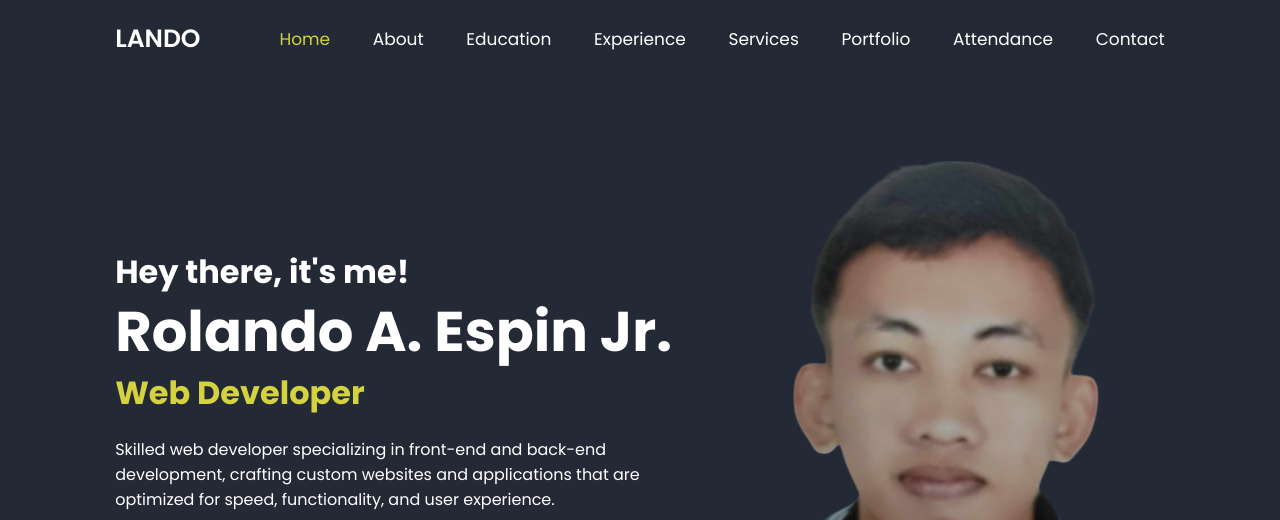
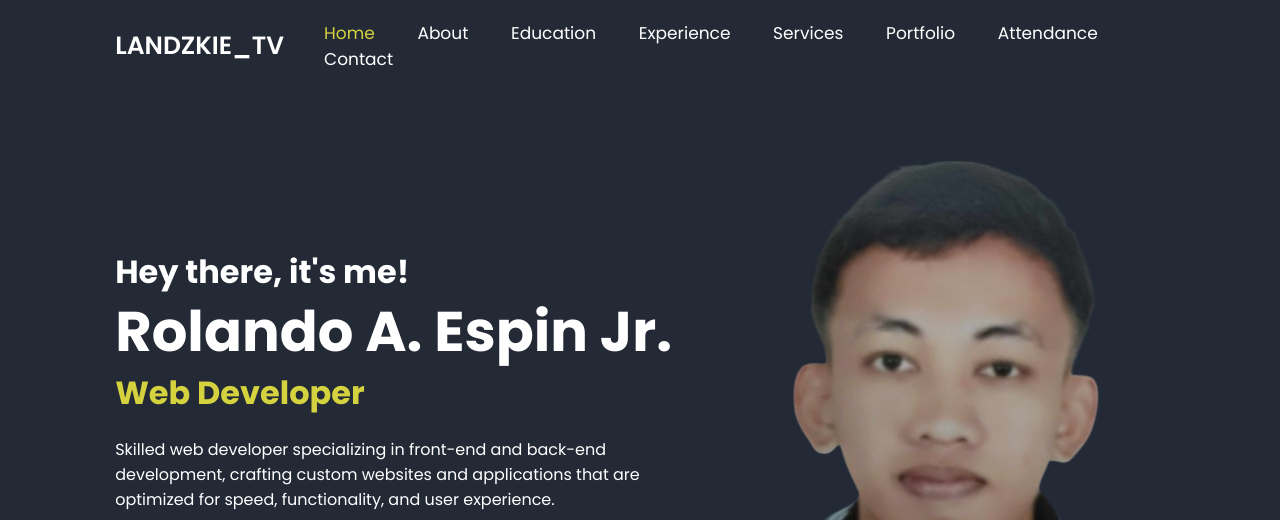
Before and after one commit to LandoEspin/My-portfolio, a plain HTML site: page index.html in a window 1280 px wide. Shown: the top 520 px of the page. Drawn offline with nearby package versions, Linux system fonts and the light colour scheme; a script that the page names is missing.

Commit message:
Add files via upload
LANDZKIEEEE

```diff
--- a/index.html
+++ b/index.html
@@ -11,7 +11,7 @@
 <body>
 
     <header class="header">
-        <span class="logo">LANDO</span>
+        <span class="logo">LANDZKIE_TV</span>
         <i class='bx bx-menu' id="menu-icon"></i>
 
         <nav class="navbar">
```
